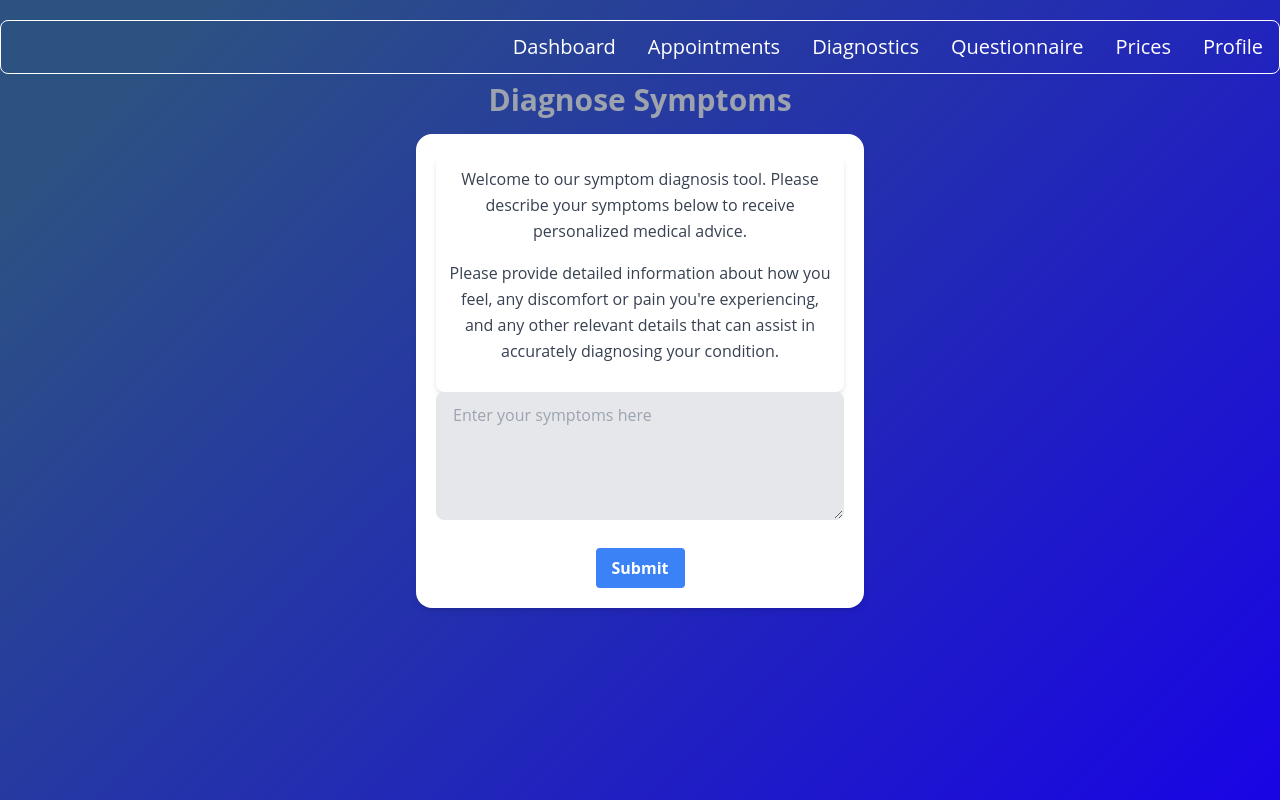
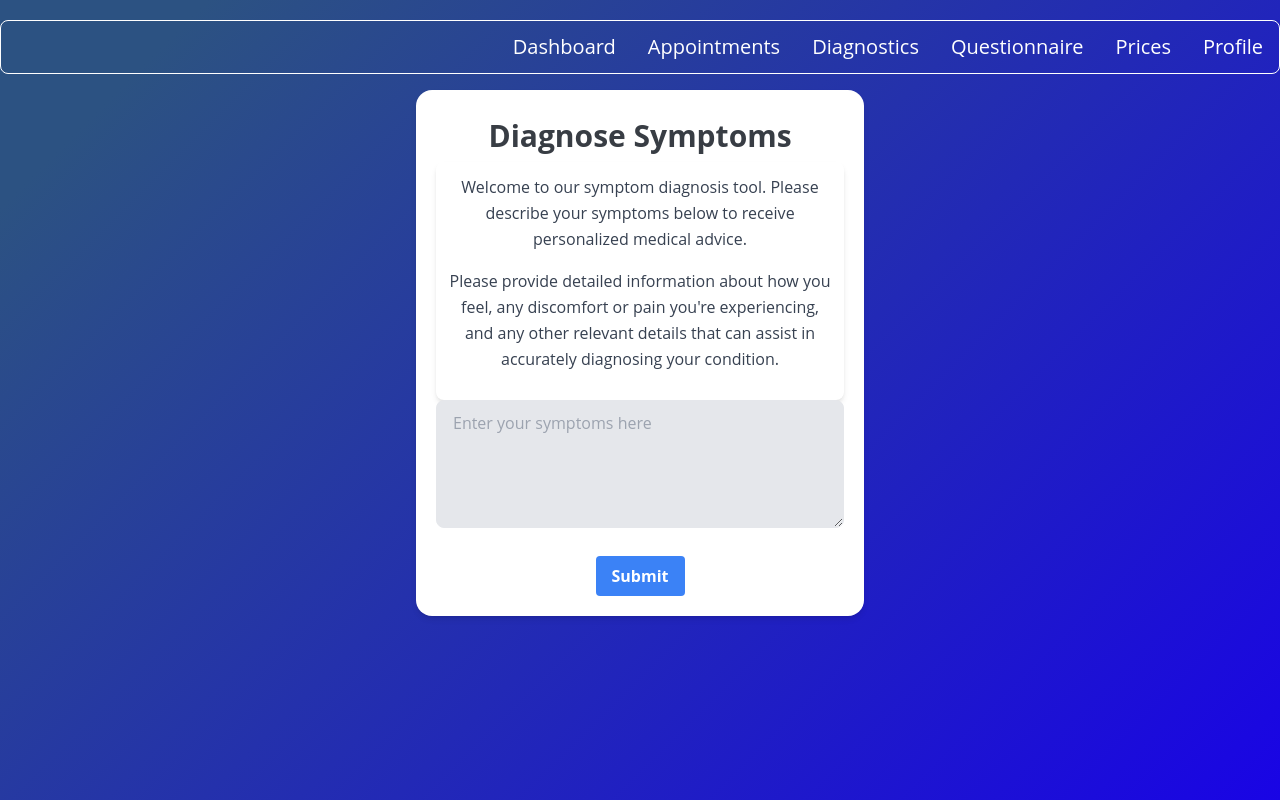
Before and after one commit to ionero12/Medical_Clinic_Licenta, a React (Create React App) app in the folder medical_clinic_FRONTEND/my-app/: page /pacient/chestionar in a window 1280 px wide. Built offline with nearby package versions, Linux system fonts and the light colour scheme.

Commit message:
design changes

```diff
--- a/medical_clinic_FRONTEND/my-app/src/pages/Questionnaire.js
+++ b/medical_clinic_FRONTEND/my-app/src/pages/Questionnaire.js
@@ -40,8 +40,8 @@ const Questionnaire = () => {
             />
             <div className="pt-5 pb-12 px-4 md:px-0">
                 <PatientMenu/>
-                <h2 className="text-3xl font-bold text-gray-400 mt-2 mb-2 text-center">Diagnose Symptoms</h2>
                 <div className="max-w-full md:max-w-md mx-auto bg-white p-5 rounded-2xl shadow-md text-center mt-4">
+                    <h2 className="text-3xl font-bold mt-2 mb-2 text-center">Diagnose Symptoms</h2>
                     <div className="text-center p-3 rounded-lg shadow-md">
                         <p className="text-gray-700  leading-relaxed mb-4">
                             Welcome to our symptom diagnosis tool. Please describe your symptoms below to receive
```
